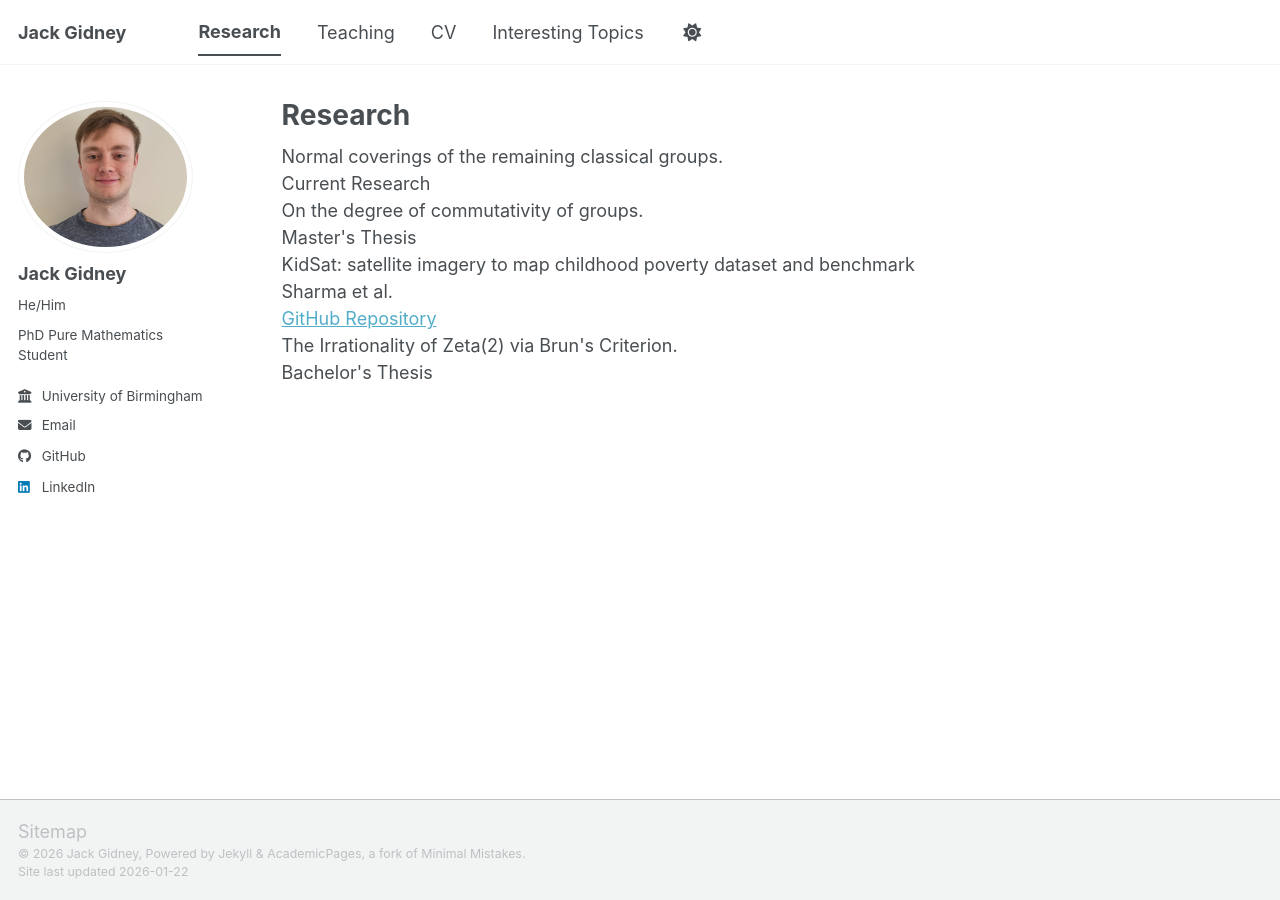
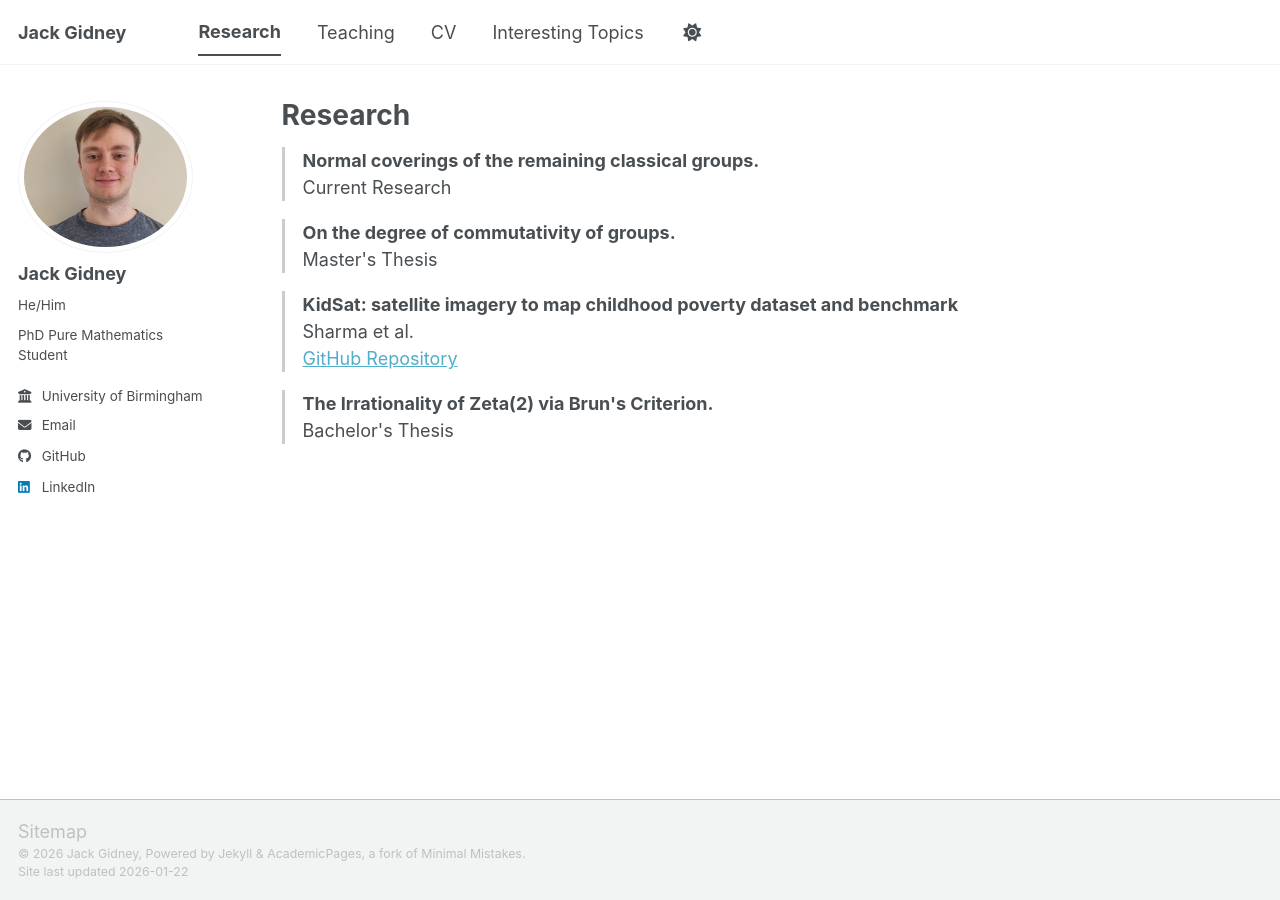
Before and after one commit to jgidney44/jgidney44.github.io, a Jekyll site: the page built from _pages/research.html, in a window 1280 px wide. Built offline with Jekyll 4.4.1, drawn with Linux system fonts in a browser that asks for light colours; a script bundle is joined from its source files by our own code; library files that are not in the unit come from our copies.

Commit message:
Update custom.scss

```diff
--- a/_sass/custom.scss
+++ b/_sass/custom.scss
@@ -1,5 +1,10 @@
-.research-item-test {
+.research-item {
   border-left: 3px solid #ccc;
   padding-left: 1rem;
   margin: 1rem 0;
 }
+
+
+.research-title {
+  font-weight: bold;
+}
```
